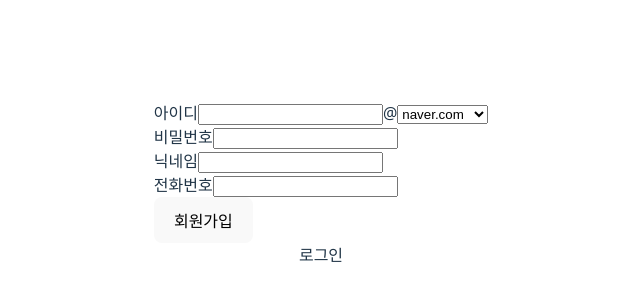
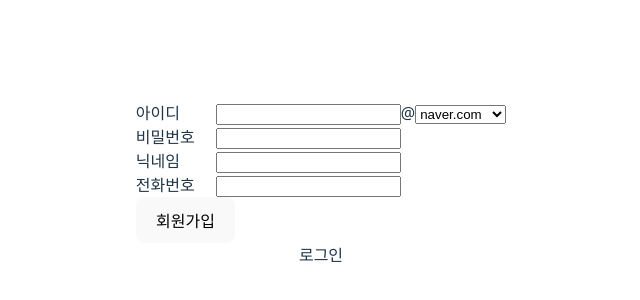
Before and after one commit to kimywann/react-study, a React (Vite) app in the folder example/: page /signup in a window 1280 px wide. Shown: the part 216-516 px from the top of the page, without its empty margins (319-959 px from the left). Built offline with nearby package versions, Linux system fonts and the light colour scheme.

Commit message:
fix: inline-block 스타일 오타 수정

```diff
--- a/example/src/components/EmailInput.jsx
+++ b/example/src/components/EmailInput.jsx
@@ -10,7 +10,7 @@ export default function EmailInput({
 
   return (
     <div>
-      <label htmlFor="id" style={{ display: "inline-blockm", width: "80px" }}>
+      <label htmlFor="id" style={{ display: "inline-block", width: "80px" }}>
         아이디
       </label>
       <input ref={idRef} type="text" value={id} onChange={onChangeEmail} />
--- a/example/src/components/Input.jsx
+++ b/example/src/components/Input.jsx
@@ -11,7 +11,7 @@ export default function Input({
     <div>
       <label
         htmlFor="nickname"
-        style={{ display: "inline-blockm", width: "80px" }}
+        style={{ display: "inline-block", width: "80px" }}
       >
         {text}
       </label>
```
